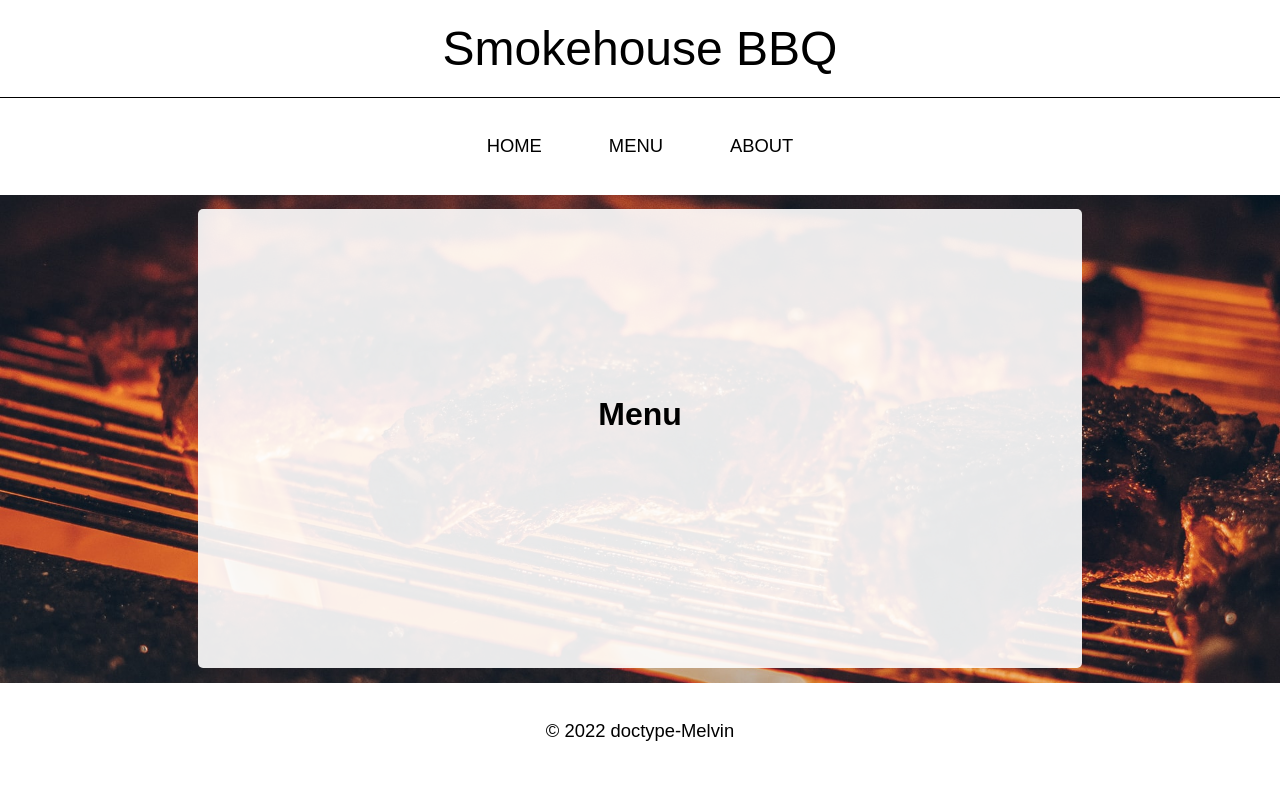
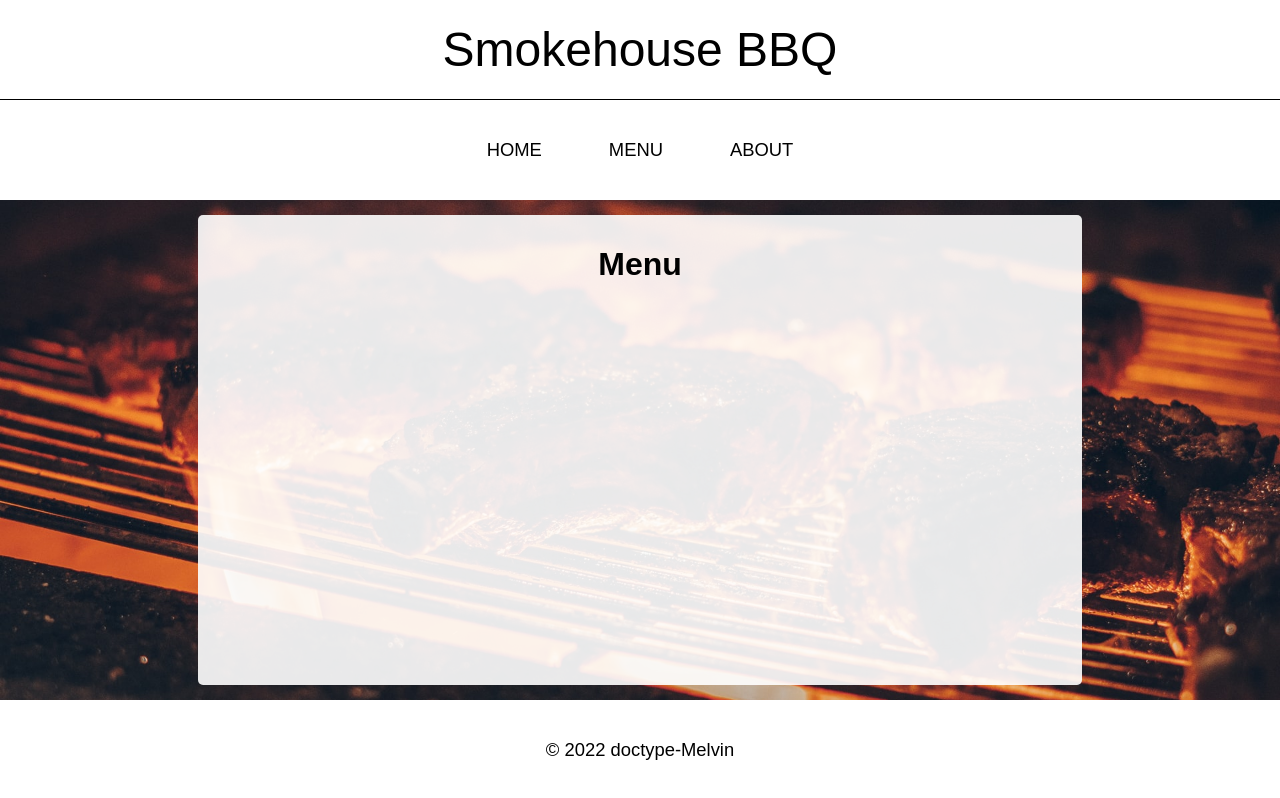
Before and after one commit to doctype-Melvin/restaurant-page, a website built with webpack: page dist/index.html in a window 1280 px wide. Both pictures are taken after a click on the button "MENU". Built offline with nearby package versions, Linux system fonts and the light colour scheme.

Commit message:
working tab browsing functionality without menu grid

```diff
--- a/src/index.js
+++ b/src/index.js
@@ -29,9 +29,9 @@
     const main = elementFactory('div', 'main');
     const modal = elementFactory('div', 'modal');
     const modalH = elementFactory('h1', 'modalHeader');
-    const modalP = elementFactory('p', 'modalText')
+    const modalP = elementFactory('div', 'modalText')
     const footer = elementFactory('footer', 'footer');
-        const menuGrid = elementFactory('div', 'menuGrid');
+    const footerLink = elementFactory('a', 'github')
     return{
         header,
         nav,
@@ -44,7 +44,7 @@
         modal,
         modalH,
         modalP,
-        menuGrid
+        footerLink
     }
 })()
 
@@ -75,13 +75,14 @@
     switch(e.target.textContent){
         case 'ABOUT': makeContent.modalH.textContent = makeAbout.aboutH;
         makeContent.modalP.textContent = makeAbout.aboutP;
+        makeContent.modalP.classList.remove('menuGrid');
         break;
         case 'HOME': makeContent.modalH.textContent = homeH;
         makeContent.modalP.textContent = homeP;
+        makeContent.modalP.classList.remove('menuGrid');
         break;
         case 'MENU': makeContent.modalH.textContent = 'Menu';
-        makeContent.modalP.textContent = ''
-
-
+        makeContent.modalP.textContent = '';
+        makeContent.modalP.classList.add('menuGrid');
     }
 })
--- a/src/menu.js
+++ b/src/menu.js
@@ -18,4 +18,5 @@
     }
 ]
 
+
 export  {menu}
--- a/src/style.css
+++ b/src/style.css
@@ -79,8 +79,9 @@
     display: grid;
     grid-template-columns: 1fr 1fr;
     grid-template-rows: 1fr 1fr;
-    gap: 20px;
+    gap: 10px;
     height: 100%;
+    width: 100%;
 }
 
 .footer {
```
